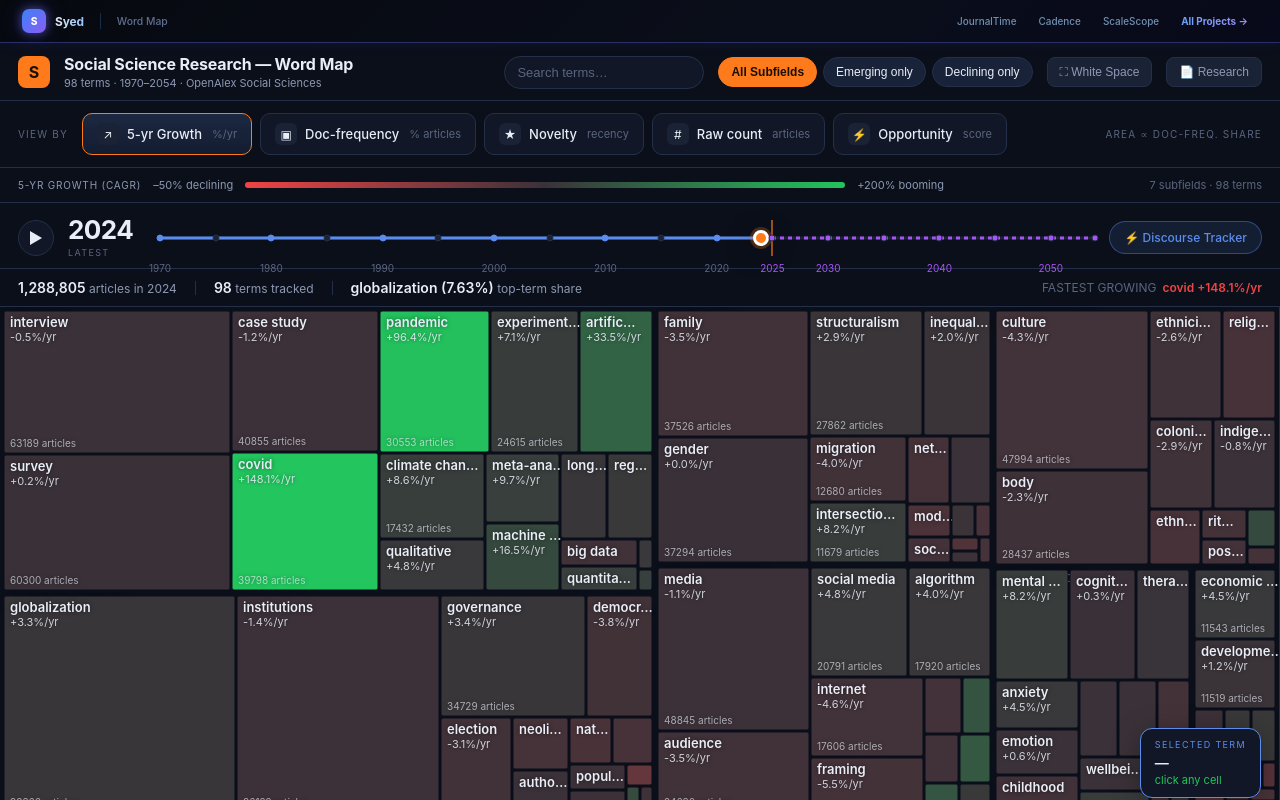
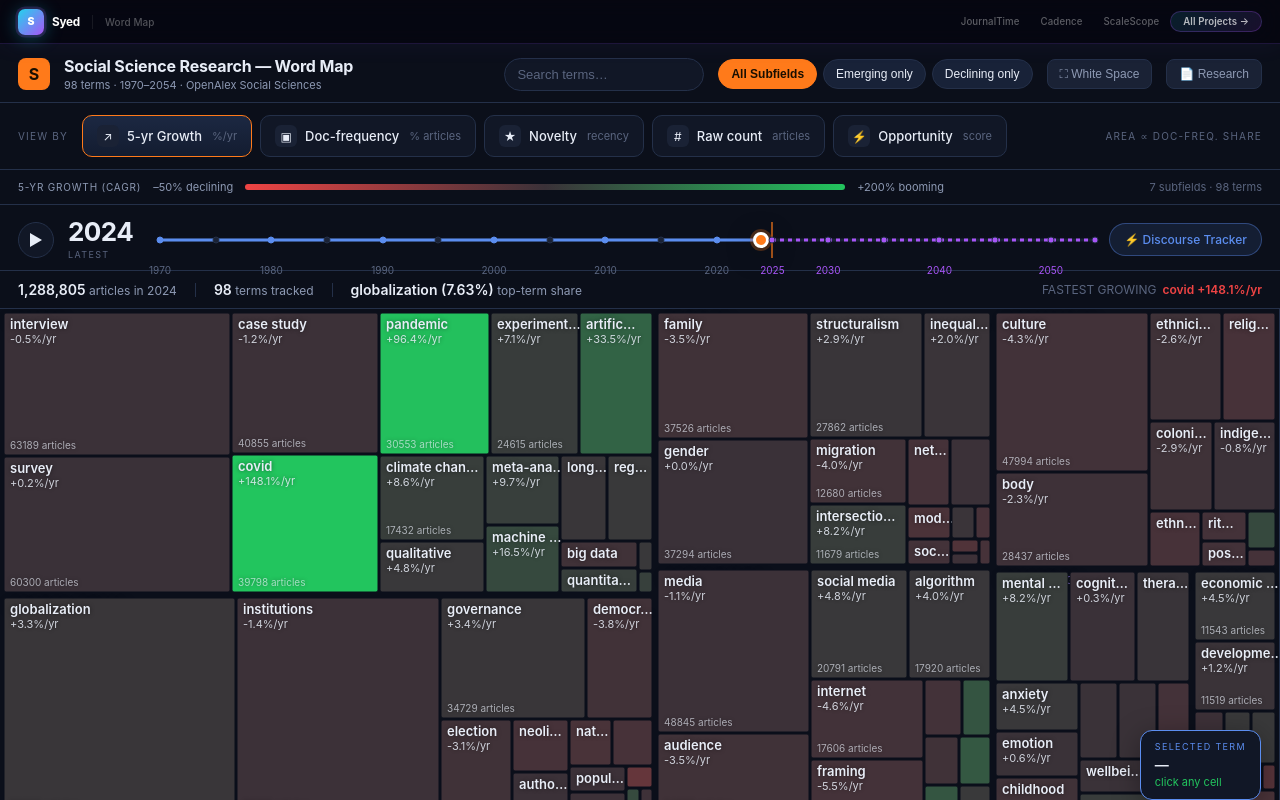
Before and after one commit to SyAhmedU/wordmap, a website: page index.html in a window 1280 px wide. Drawn offline with nearby package versions, Linux system fonts and the light colour scheme.

Commit message:
Apply Gen Z Fire brand bar v3 — glassmorphism, cyan-purple, pill links
Co-Authored-By: Claude Sonnet 4.6 <noreply@anthropic.com>

```diff
--- a/index.html
+++ b/index.html
@@ -701,19 +701,19 @@
   .badge .b-val  { font-size: 11px; color: var(--good); margin-top: 2px; }
 </style>
 <style>
-.syed-bar{display:flex;align-items:center;gap:12px;padding:0 22px;height:42px;background:linear-gradient(135deg,#06090f 0%,#0a0e1a 60%,#08091a 100%);position:sticky;top:0;z-index:9999;flex-shrink:0;font-family:'Inter',system-ui,sans-serif;box-shadow:0 1px 0 rgba(99,102,241,.35),0 2px 16px rgba(99,102,241,.07)}
-.syed-bar-logo{display:flex;align-items:center;gap:9px;text-decoration:none;flex-shrink:0;transition:opacity .2s}
-.syed-bar-logo:hover{opacity:.8}
-.syed-mark{width:24px;height:24px;background:linear-gradient(135deg,#3b82f6,#8b5cf6);border-radius:7px;display:inline-flex;align-items:center;justify-content:center;font-size:.73rem;font-weight:800;color:#fff;flex-shrink:0;animation:syed-glow 3s ease-in-out infinite}
-@keyframes syed-glow{0%,100%{box-shadow:0 0 8px rgba(99,102,241,.55),0 0 20px rgba(99,102,241,.2)}50%{box-shadow:0 0 15px rgba(99,102,241,.85),0 0 34px rgba(139,92,246,.4)}}
-.syed-name{font-size:.85rem;font-weight:700;background:linear-gradient(90deg,#e2e8f0,#93c5fd);-webkit-background-clip:text;-webkit-text-fill-color:transparent;background-clip:text;letter-spacing:-.01em}
-.syed-divider{width:1px;height:16px;background:#1a2d48;flex-shrink:0;margin:0 4px}
-.syed-project{font-size:.74rem;color:#607090;font-weight:500;overflow:hidden;text-overflow:ellipsis;white-space:nowrap;flex:1;min-width:0}
-.syed-links{display:flex;align-items:center;margin-left:auto;flex-shrink:0;gap:2px}
-.syed-link{font-size:.71rem;color:#7090b0;text-decoration:none;padding:5px 10px;border-radius:6px;transition:color .15s,background .15s,transform .15s;white-space:nowrap;font-weight:500}
-.syed-link:hover{color:#c8daf5;background:rgba(99,102,241,.12);transform:translateY(-1px)}
-.syed-link-all{font-size:.71rem;font-weight:700;text-decoration:none;padding:5px 10px;border-radius:6px;background:linear-gradient(90deg,#60a5fa,#a78bfa);-webkit-background-clip:text;-webkit-text-fill-color:transparent;background-clip:text;transition:transform .15s,opacity .15s;white-space:nowrap}
-.syed-link-all:hover{transform:translateY(-1px);opacity:.8}
+.syed-bar{display:flex;align-items:center;gap:10px;padding:0 18px;height:44px;background:rgba(6,6,16,.9);backdrop-filter:blur(20px) saturate(160%);-webkit-backdrop-filter:blur(20px) saturate(160%);border-bottom:1px solid rgba(139,92,246,.18);position:sticky;top:0;z-index:9999;flex-shrink:0;font-family:'Inter',system-ui,sans-serif;box-shadow:0 1px 24px rgba(139,92,246,.06)}
+.syed-bar-logo{display:flex;align-items:center;gap:8px;text-decoration:none;flex-shrink:0;transition:opacity .15s}
+.syed-bar-logo:hover{opacity:.75}
+.syed-mark{width:26px;height:26px;background:linear-gradient(135deg,#22d3ee,#a855f7);border-radius:7px;display:inline-flex;align-items:center;justify-content:center;font-size:.75rem;font-weight:900;color:#fff;flex-shrink:0;animation:syed-glow 4s ease-in-out infinite}
+@keyframes syed-glow{0%,100%{box-shadow:0 0 0 0 rgba(168,85,247,0),0 2px 8px rgba(34,211,238,.2)}50%{box-shadow:0 0 0 3px rgba(168,85,247,.2),0 2px 20px rgba(34,211,238,.4)}}
+.syed-name{font-size:.84rem;font-weight:700;color:#fff;letter-spacing:-.02em}
+.syed-divider{width:1px;height:14px;background:rgba(255,255,255,.08);flex-shrink:0;margin:0 2px}
+.syed-project{font-size:.71rem;color:rgba(255,255,255,.3);font-weight:500;overflow:hidden;text-overflow:ellipsis;white-space:nowrap;flex:1;min-width:0;letter-spacing:.01em}
+.syed-links{display:flex;align-items:center;margin-left:auto;flex-shrink:0;gap:1px}
+.syed-link{font-size:.69rem;color:rgba(255,255,255,.35);text-decoration:none;padding:4px 10px;border-radius:99px;transition:color .12s,background .12s;white-space:nowrap;font-weight:500;letter-spacing:.01em}
+.syed-link:hover{color:rgba(255,255,255,.8);background:rgba(255,255,255,.05)}
+.syed-link-all{font-size:.69rem;font-weight:600;text-decoration:none;padding:4px 12px;border-radius:99px;background:linear-gradient(135deg,rgba(34,211,238,.12),rgba(168,85,247,.12));border:1px solid rgba(168,85,247,.25);color:rgba(255,255,255,.7);transition:all .15s;white-space:nowrap;letter-spacing:.01em}
+.syed-link-all:hover{background:linear-gradient(135deg,rgba(34,211,238,.2),rgba(168,85,247,.2));border-color:rgba(168,85,247,.5);color:#fff;box-shadow:0 0 16px rgba(168,85,247,.2)}
 @media(max-width:640px){.syed-links{display:none}}
 </style>
 </head>
```
